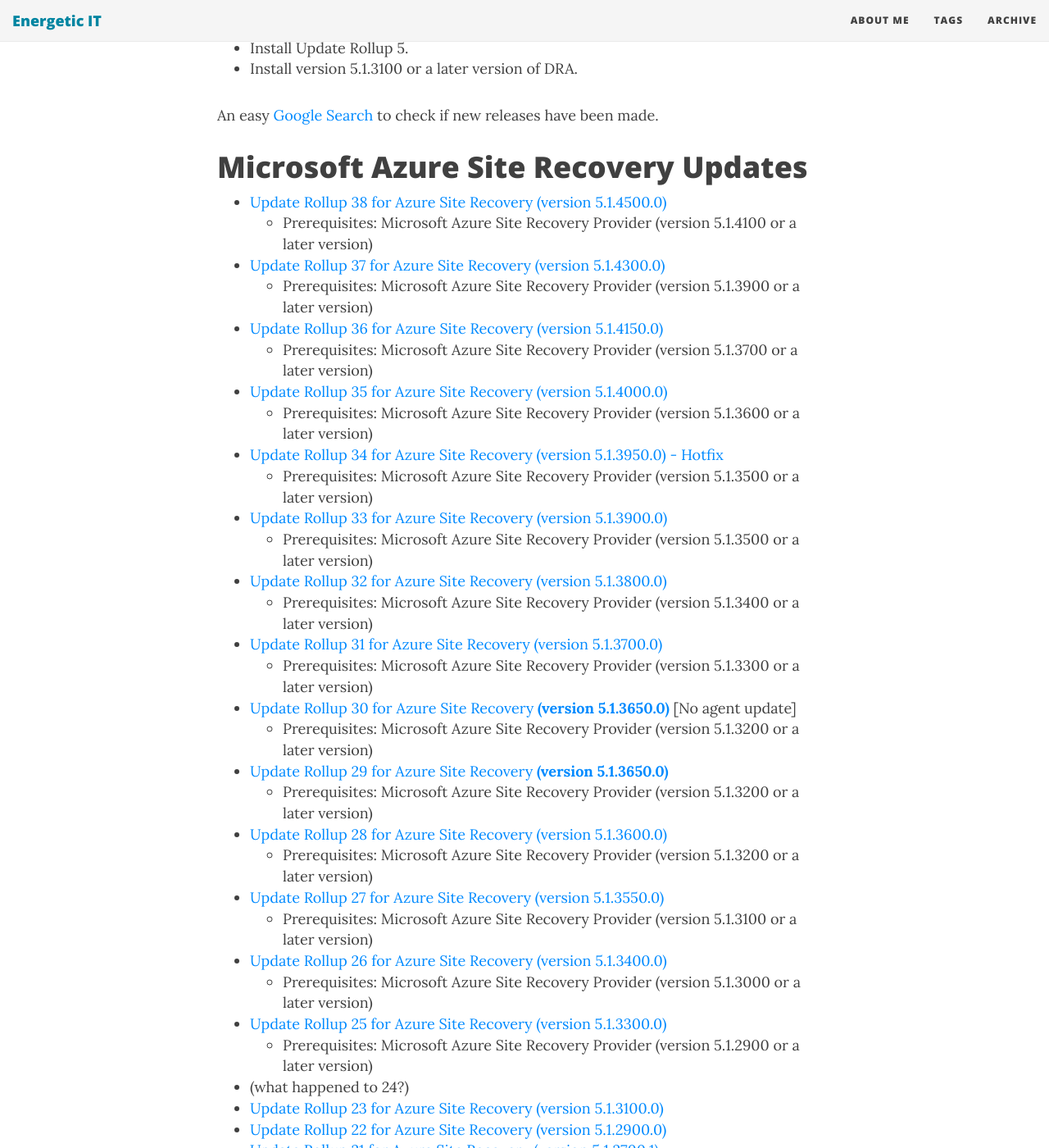
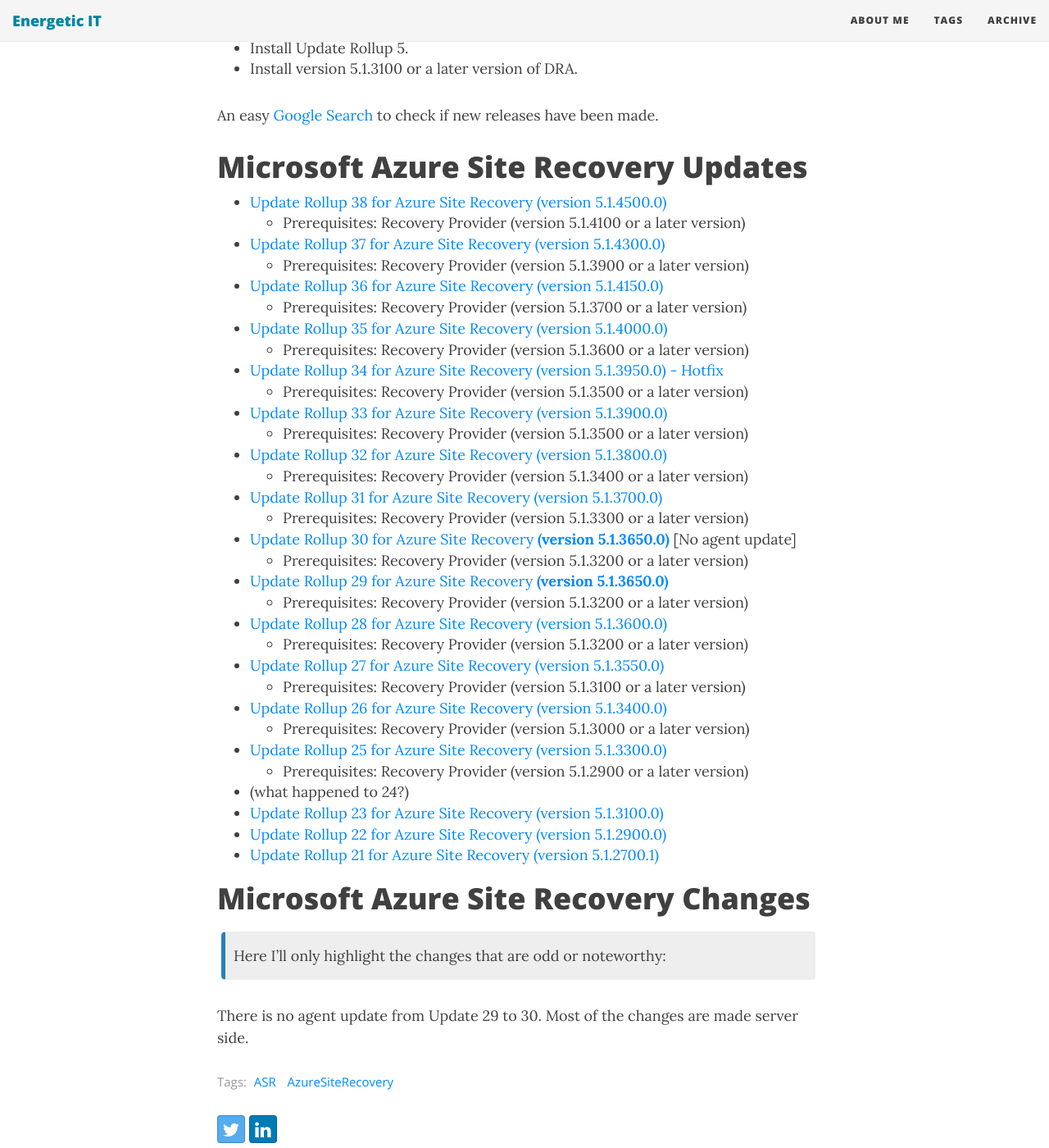
Before and after one commit to energetic-it/energetic-it.github.io, a Jekyll site: the page built from _posts/2018-08-19-microsoft-azure-site-recovery-kb-archive.md, in a window 1280 px wide and 1400 px high, scrolled down 988 px. Shown: the whole window at 82% size. Built offline with Jekyll 4.4.1, drawn with Linux system fonts in a browser that asks for light colours; nearby versions of some CDN libraries.

Commit message:
shortend the text

```diff
--- a/_posts/2018-08-19-microsoft-azure-site-recovery-kb-archive.md
+++ b/_posts/2018-08-19-microsoft-azure-site-recovery-kb-archive.md
@@ -30,33 +30,33 @@
 # Microsoft Azure Site Recovery Updates
 
 - [Update Rollup 38 for Azure Site Recovery (version 5.1.4500.0)](https://support.microsoft.com/en-us/help/4513507/update-rollup-38-for-azure-site-recovery)
-  - Prerequisites: Microsoft Azure Site Recovery Provider (version 5.1.4100 or a later version)
+  - Prerequisites: Recovery Provider (version 5.1.4100 or a later version)
 - [Update Rollup 37 for Azure Site Recovery (version 5.1.4300.0)](https://support.microsoft.com/en-us/help/4508614/update-rollup-37-for-azure-site-recovery)
-  - Prerequisites: Microsoft Azure Site Recovery Provider (version 5.1.3900 or a later version)
+  - Prerequisites: Recovery Provider (version 5.1.3900 or a later version)
 - [Update Rollup 36 for Azure Site Recovery (version 5.1.4150.0)](https://support.microsoft.com/en-us/help/4503156)
-  - Prerequisites: Microsoft Azure Site Recovery Provider (version 5.1.3700 or a later version)
+  - Prerequisites: Recovery Provider (version 5.1.3700 or a later version)
 - [Update Rollup 35 for Azure Site Recovery (version 5.1.4000.0)](https://support.microsoft.com/en-us/help/4494485/update-rollup-35-for-azure-site-recovery)
-  - Prerequisites: Microsoft Azure Site Recovery Provider (version 5.1.3600 or a later version)
+  - Prerequisites: Recovery Provider (version 5.1.3600 or a later version)
 - [Update Rollup 34 for Azure Site Recovery (version 5.1.3950.0) - Hotfix](https://support.microsoft.com/en-us/help/4490016/update-rollup-34-for-azure-site-recovery)
-  - Prerequisites: Microsoft Azure Site Recovery Provider (version 5.1.3500 or a later version)
+  - Prerequisites: Recovery Provider (version 5.1.3500 or a later version)
 - [Update Rollup 33 for Azure Site Recovery (version 5.1.3900.0)](https://support.microsoft.com/en-us/help/4489582/update-rollup-33-for-azure-site-recovery)
-  - Prerequisites: Microsoft Azure Site Recovery Provider (version 5.1.3500 or a later version)
+  - Prerequisites: Recovery Provider (version 5.1.3500 or a later version)
 - [Update Rollup 32 for Azure Site Recovery (version 5.1.3800.0)](https://support.microsoft.com/en-us/help/4485985/update-rollup-32-for-azure-site-recovery)
-  - Prerequisites: Microsoft Azure Site Recovery Provider (version 5.1.3400 or a later version)
+  - Prerequisites: Recovery Provider (version 5.1.3400 or a later version)
 - [Update Rollup 31 for Azure Site Recovery (version 5.1.3700.0)](https://support.microsoft.com/en-us/help/4478871/update-rollup-31-for-azure-site-recovery)
-  - Prerequisites: Microsoft Azure Site Recovery Provider (version 5.1.3300 or a later version)
+  - Prerequisites: Recovery Provider (version 5.1.3300 or a later version)
 - [Update Rollup 30 for Azure Site Recovery __(version 5.1.3650.0)__](https://support.microsoft.com/en-us/help/4468181/azure-site-recovery-update-rollup-30) [No agent update]
-  - Prerequisites: Microsoft Azure Site Recovery Provider (version 5.1.3200 or a later version)
+  - Prerequisites: Recovery Provider (version 5.1.3200 or a later version)
 - [Update Rollup 29 for Azure Site Recovery __(version 5.1.3650.0)__](https://support.microsoft.com/en-us/help/4466466/update-rollup-29-for-azure-site-recovery)
-  - Prerequisites: Microsoft Azure Site Recovery Provider (version 5.1.3200 or a later version)
+  - Prerequisites: Recovery Provider (version 5.1.3200 or a later version)
 - [Update Rollup 28 for Azure Site Recovery (version 5.1.3600.0)](https://support.microsoft.com/en-us/help/4460079/update-rollup-28-for-azure-site-recovery)
-  - Prerequisites: Microsoft Azure Site Recovery Provider (version 5.1.3200 or a later version)
+  - Prerequisites: Recovery Provider (version 5.1.3200 or a later version)
 - [Update Rollup 27 for Azure Site Recovery (version 5.1.3550.0)](https://support.microsoft.com/en-us/help/4055712/update-rollup-27-for-azure-site-recovery)
-  - Prerequisites: Microsoft Azure Site Recovery Provider (version 5.1.3100 or a later version)
+  - Prerequisites: Recovery Provider (version 5.1.3100 or a later version)
 - [Update Rollup 26 for Azure Site Recovery (version 5.1.3400.0)](https://support.microsoft.com/en-us/help/4344054/update-rollup-26-for-azure-site-recovery)
-  - Prerequisites: Microsoft Azure Site Recovery Provider (version 5.1.3000 or a later version)
+  - Prerequisites: Recovery Provider (version 5.1.3000 or a later version)
 - [Update Rollup 25 for Azure Site Recovery (version 5.1.3300.0)](https://support.microsoft.com/en-us/help/4278275/update-rollup-25-for-azure-site-recovery)
-  - Prerequisites: Microsoft Azure Site Recovery Provider (version 5.1.2900 or a later version)
+  - Prerequisites: Recovery Provider (version 5.1.2900 or a later version)
 - (what happened to 24?)
 - [Update Rollup 23 for Azure Site Recovery (version 5.1.3100.0)](https://support.microsoft.com/en-us/help/4091311/update-rollup-23-for-azure-site-recovery)
 - [Update Rollup 22 for Azure Site Recovery (version 5.1.2900.0)](https://support.microsoft.com/en-us/help/4072852/update-rollup-22-for-azure-site-recovery)
```
